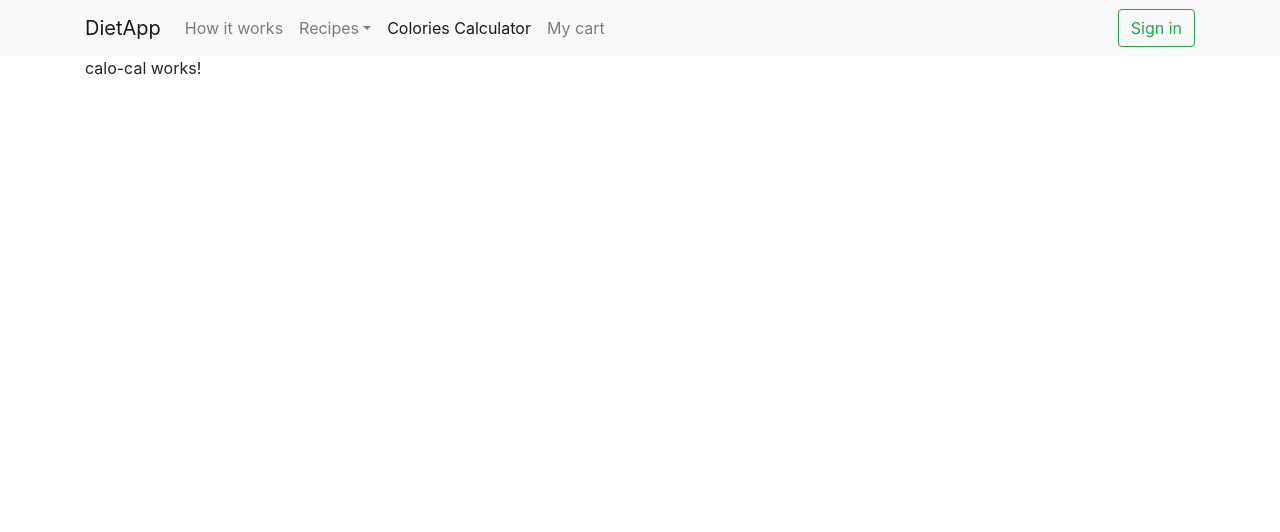
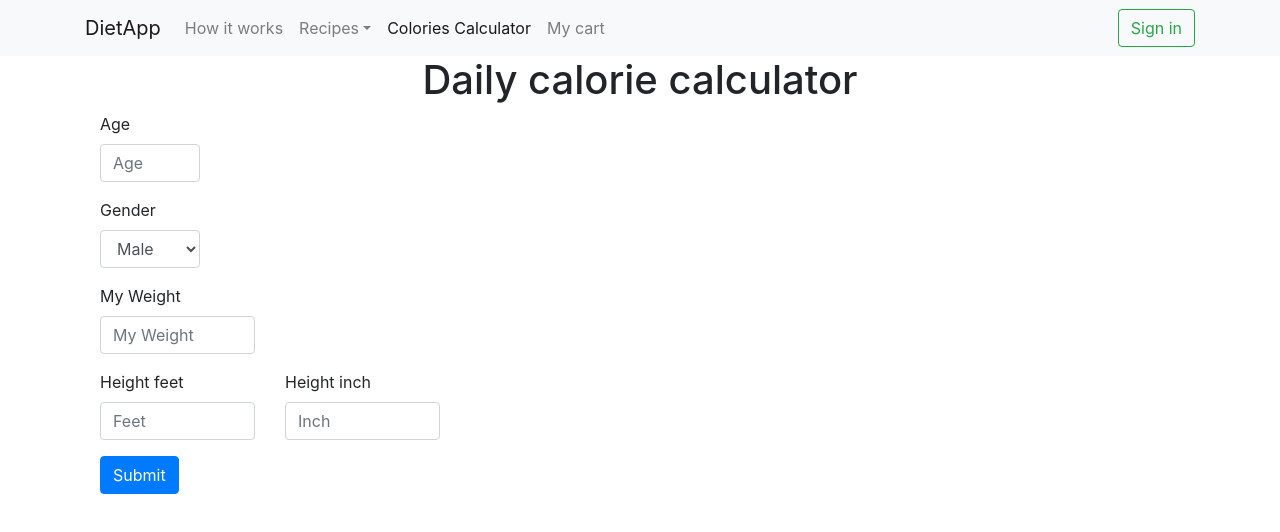
Before and after one commit to vadimsidorov/src_DietBook, an Angular app: page /calo-cal in a window 1280 px wide. Shown: the top 532 px of the page. Built offline with nearby package versions, Linux system fonts and the light colour scheme.

Commit message:
create calorie calcolator basic form

```diff
--- a/src/app/calo-cal/calo-cal.component.css
+++ b/src/app/calo-cal/calo-cal.component.css
@@ -0,0 +1,14 @@
+input[type=number]::-webkit-inner-spin-button,
+input[type=number]::-webkit-outer-spin-button {
+  -webkit-appearance: none;
+  margin: 0;
+}
+/* ::-webkit-input-placeholder {
+    text-align:center;
+};
+::-webkit-input-placeholder {
+    text-align:center;
+}; */
+#age, #gender{
+    width:100px;
+}
--- a/src/app/calo-cal/calo-cal.component.html
+++ b/src/app/calo-cal/calo-cal.component.html
@@ -1,3 +1,37 @@
-<p>
-  calo-cal works!
-</p>
+<div class="container">
+  <h1 class="text-center">Daily calorie calculator</h1>
+  <form>
+    <div class="row">
+      <div class="form-group col-2">
+        <label class ="" for="age">Age</label>
+        <input class ="form-control" type="number" placeholder="Age" id="age">
+      </div>
+    </div>
+    <div class="row">
+      <div class="form-group col-2" >
+          <label class ="" for="gender">Gender</label>
+          <select class="form-control" id="gender" >
+              <option>Male</option>
+              <option>Female</option>
+          </select>
+      </div>
+    </div>
+    <div class="row">
+        <div class="form-group col-2">
+          <label class ="" for="myWeight">My Weight</label>
+          <input class ="form-control" type="number" placeholder="My Weight" id="myWeight">
+        </div>
+    </div>
+    <div class="row">
+      <div class="form-group col-2">
+          <label class ="" for="heightFeet">Height feet</label>
+          <input class ="form-control" type="number" placeholder="Feet" id="heightFeet">
+      </div>
+      <div class="form-group col-2">
+          <label class ="" for="heightInch">Height inch</label>
+          <input class ="form-control" type="number" placeholder="Inch" id="heightInch">
+      </div>
+    </div>
+    <button class="btn btn-primary" type="submit">Submit</button>
+  </form>
+</div>
--- a/src/app/header/header.component.html
+++ b/src/app/header/header.component.html
@@ -6,7 +6,7 @@
         <li routerLinkActive = "active" class = "nav-item"><a  routerLink = '/HowItWorks' class = "nav-link">How it works</a></li>
         <li class="nav-item dropdown" routerLinkActive = "active" appDropdown #r="appDropdown">
           <!-- #r directive's local reference was created for able add class show to div where drop menu items located -->
-          <a class="nav-link dropdown-toggle" routerLinkActive = "active" routerLink = '/recipes'>Recipes</a>
+          <a class="nav-link dropdown-toggle" routerLinkActive = "active">Recipes</a>
           <div class="dropdown-menu"[ngClass]="{'show':r.isShow}" >
             <!-- ngClass chek if isShow true or false based on that it open or close dropdown -->
             <a class="dropdown-item" routerLinkActive = "active" routerLink = '/recipes'>All Recipes</a>
```
